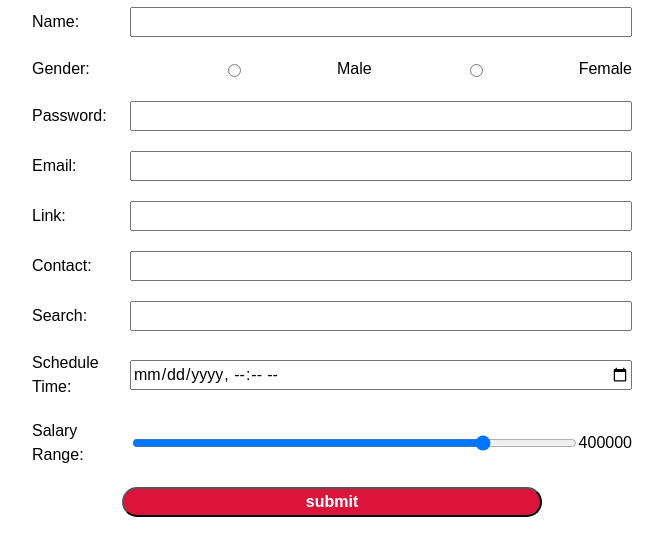
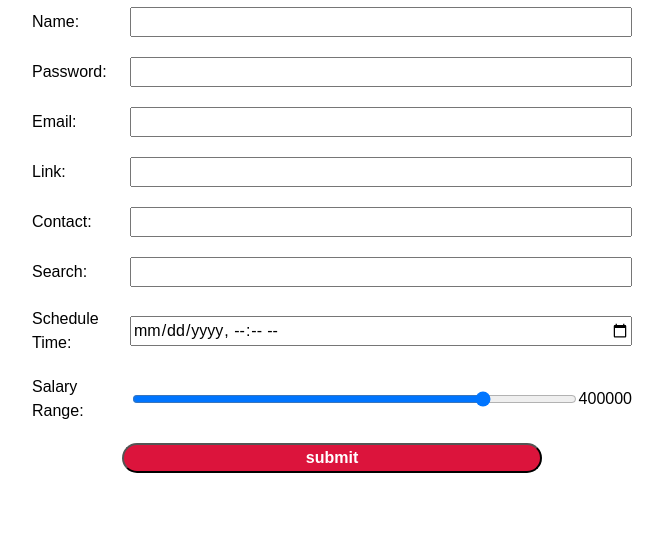
Before and after one commit to Abhishek-tara/HTML5-InputForm, a plain HTML site: page index.html in a window 1280 px wide. Shown: the part 197-752 px from the top of the page, without its empty margins (308-971 px from the left). Drawn offline with Linux system fonts and the light colour scheme.

```diff
--- a/index.html
+++ b/index.html
@@ -20,12 +20,6 @@
             <input type="text" name="text" id="text">
             <error-output class="text-error" for="text"></error-output>
 
-        </div>
-
-        <div>
-            <label for="Gender">Gender:</label>
-            <input type="radio" name="Gender" id="Gender">Male
-            <input type="radio" name="Gender" id="Gender">Female
         </div>
 
         <div>
```
